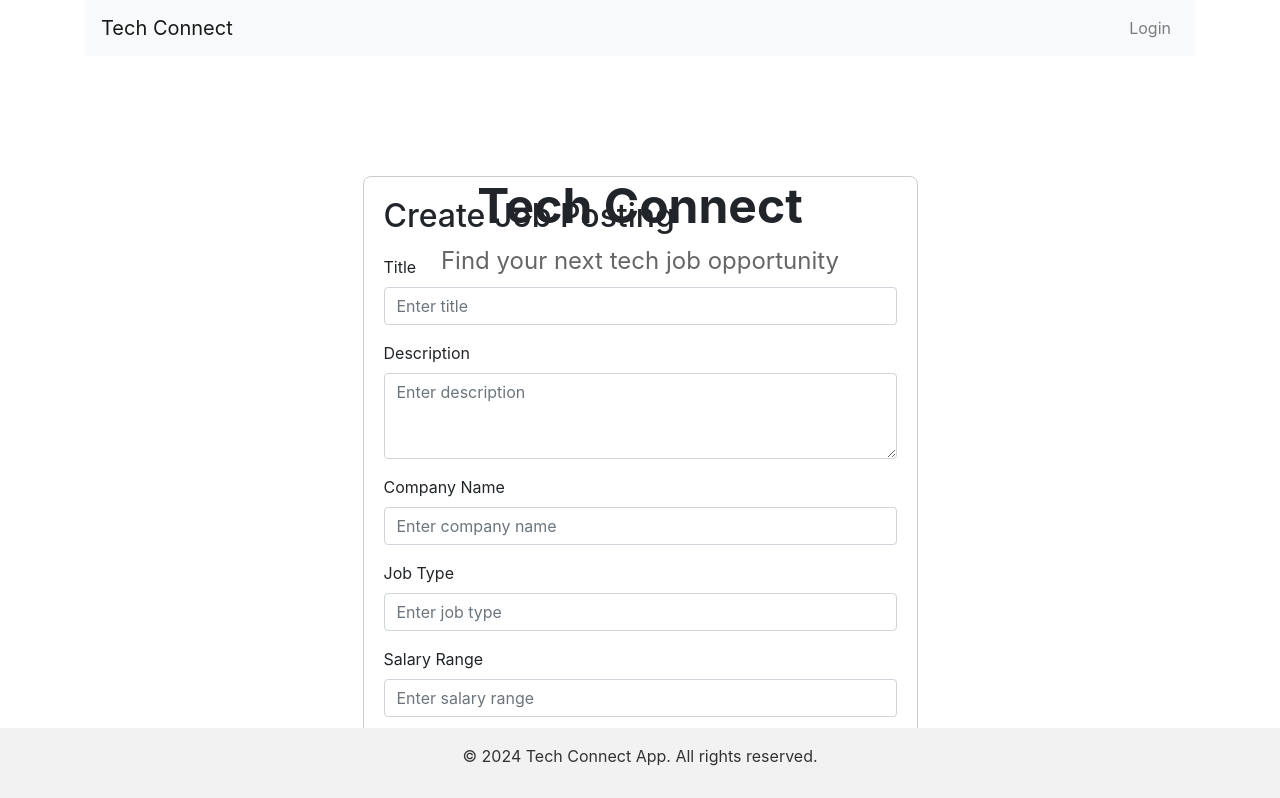
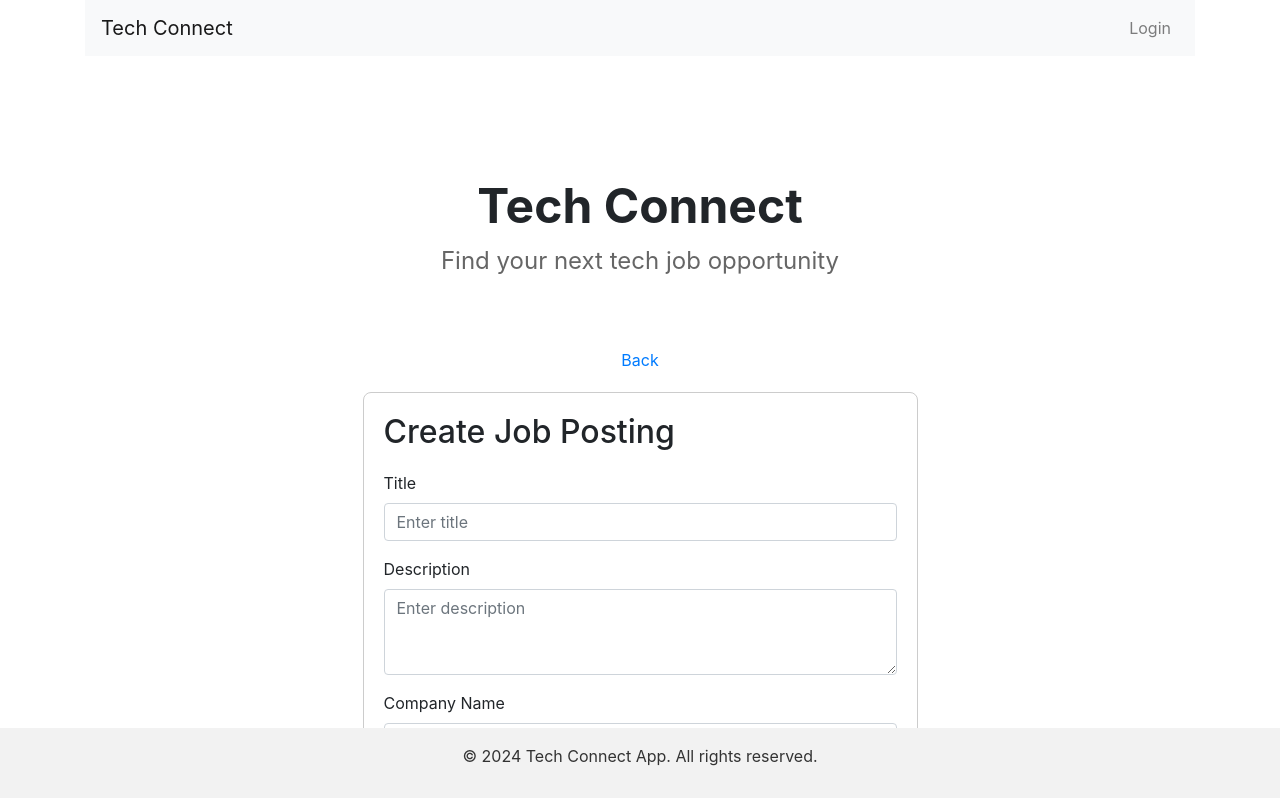
Before and after one commit to CV2Tre/Tech-Connect-App, a React (Create React App) app in the folder frontend/tech_connect_frontend/: page /create-job-posting in a window 1280 px wide. Shown: the top 798 px of the page. Built offline with nearby package versions, Linux system fonts and the light colour scheme; no server answers.

Commit message:
adding final stuff

```diff
--- a/frontend/tech_connect_frontend/src/components/CreateJobPosting.jsx
+++ b/frontend/tech_connect_frontend/src/components/CreateJobPosting.jsx
@@ -1,7 +1,7 @@
 import React, { useState, useEffect } from 'react';
 import axios from 'axios';
 import { Form, Button, Container } from 'react-bootstrap';
-import { useNavigate } from 'react-router-dom';
+import { Link, useNavigate } from 'react-router-dom';
 
 const CreateJobPosting = ({ jobId }) => {
   const navigate = useNavigate();
@@ -76,7 +76,8 @@ const CreateJobPosting = ({ jobId }) => {
   };
 
   return (
-    <Container style={{ display: 'flex', flexDirection: 'column', alignItems: 'center', justifyContent: 'center', height: '90vh', paddingBottom: '10vh' }}>
+    <Container style={{ display: 'flex', flexDirection: 'column', alignItems: 'center', justifyContent: 'center', paddingBottom: '20px' }}>
+      <Link to="/manage-job-postings" style={{ marginBottom: '20px' }}>Back</Link>
       <div style={{ width: '50%', padding: '20px', border: '1px solid #ccc', borderRadius: '8px', marginBottom: '50px' }}>
         <h2 style={{ marginBottom: '20px' }}>{jobId ? 'Edit Job Posting' : 'Create Job Posting'}</h2>
         <Form onSubmit={handleSubmit} style={{ width: '100%' }}>
--- a/frontend/tech_connect_frontend/src/components/EditJobPosting.jsx
+++ b/frontend/tech_connect_frontend/src/components/EditJobPosting.jsx
@@ -164,7 +164,7 @@ const EditJobPosting = () => {
           <Button variant="primary" type="submit" style={{ width: '100%' }}>
             Update
           </Button>
-          <Button variant="secondary" onClick={() => navigate('/admin-job-postings/')} style={{ marginTop: '10px', width: '100%' }}>
+          <Button variant="secondary" onClick={() => navigate('/manage-job-postings/')} style={{ marginTop: '10px', width: '100%' }}>
             Cancel
           </Button>
         </Form>
```
Also changed, not shown: frontend/tech_connect_frontend/src/components/JobsContainer.jsx (deleted), 1 other file (tests, documents, lock files or other folders).
